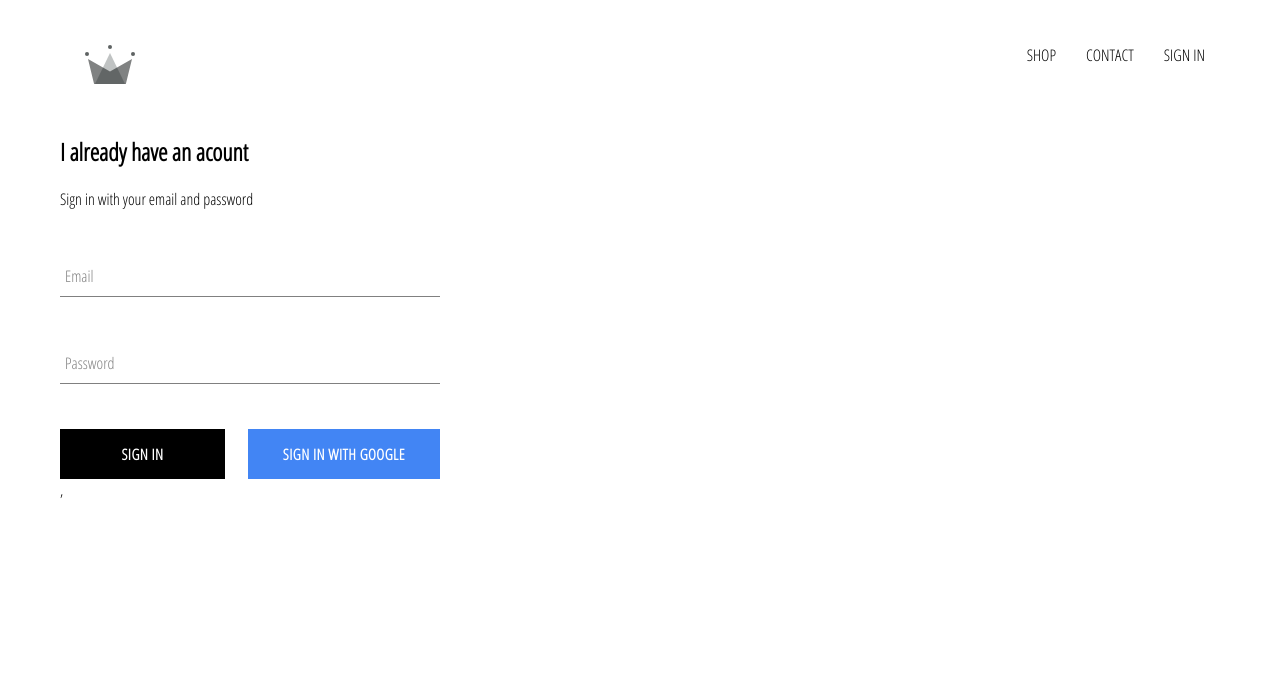
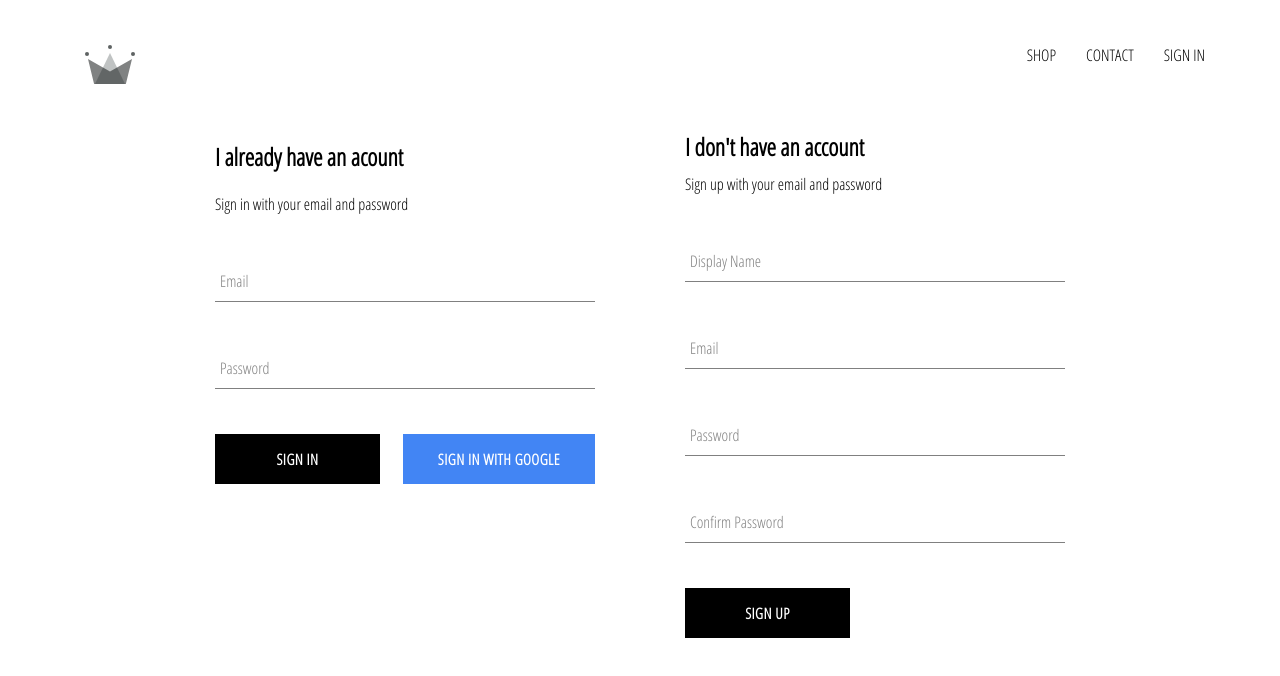
Before and after one commit to Zakariaels/crwn-clothing, a React (Create React App) app: page /signin in a window 1280 px wide. Shown: the top 676 px of the page. Built offline with nearby package versions, Linux system fonts and the light colour scheme; no server answers.

Commit message:
implemented firebase utils, included ability to store authenticated users into our firestore database

```diff
--- a/src/App.js
+++ b/src/App.js
@@ -6,7 +6,7 @@ import { HomePage } from './pages/homepage/homepage.component';
 import ShopPage from './pages/shop/shop.component';
 import Header from './components/header/header.component';
 import SignInAndSignUpPage from './pages/sign-in-and-sign-up/sign-in-and-sign-up.component';
-import { auth } from './firebase/firebase.utils';
+import { auth, createUserProfileDocument } from './firebase/firebase.utils';
 
 
 class App extends React.Component {
@@ -21,8 +21,23 @@ class App extends React.Component {
   unsubscribeFromAuth = null;
 
   componentDidMount() {
-    this.unsubscribeFromAuth = auth.onAuthStateChanged( user => {
-      this.setState( { currentUser: user } )
+    this.unsubscribeFromAuth = auth.onAuthStateChanged( async userAuth => {
+      if (userAuth) {
+          const userRef = await createUserProfileDocument(userAuth);
+          userRef.onSnapshot(snapShot => {
+            this.setState( {
+              currentUser: {
+                id: snapShot.id,
+                ...snapShot.data()
+              }
+             })
+          });
+
+      } else {
+        this.setState( {
+            currentUser: userAuth} )
+
+      }
     })
   }
 
--- /dev/null
+++ b/src/components/sign-up/sign-up.component.jsx
@@ -0,0 +1,94 @@
+import React from 'react';
+
+import FormInput from '../form-input/form-input.component';
+import CustomButton from '../custom-button/custom-button.component';
+import { auth, createUserProfileDocument } from '../../firebase/firebase.utils';
+
+import './sign-up.styles.scss';
+
+class SignUp extends React.Component {
+    constructor(props) {
+        super(props);
+
+        this.state = {
+            displayName: '',
+            email: '',
+            password: '',
+            confirmPassword: ''
+        }
+    }
+    handleSubmit = async event => {
+        event.preventDefault();
+        const { displayName, email, password, confirmPassword } = this.state;
+        if (password !== confirmPassword ) {
+            alert( "passwords don't match");
+            return;
+        }
+        try {
+            const { user } = await auth.createUserWithEmailAndPassword(email, password);
+            await createUserProfileDocument(user, {displayName});
+            this.setState( {
+                displayName: '',
+                email: '',
+                password: '',
+                confirmPassword: ''
+            } )
+        } catch (error) {
+            console.error(error);
+        }
+    }
+
+    handleChange = event => {
+        const { name, value } = event.target;
+        this.setState( {
+            [ name ]: value
+        } )
+    }
+    render() {
+        const { displayName, email, password, confirmPassword } = this.state;
+        return(
+            <div className='sign-up' >
+                <h2 className='title' > I don't have an account </h2>
+                <span> Sign up with your email and password </span>
+
+                <form className='sipn-up-form' onSubmit = { this.handleSubmit }>
+                <FormInput
+                            type = 'text'
+                            name = 'displayName'
+                            value = {displayName}
+                            onChange = { this.handleChange }
+                            label = 'Display Name'
+                            required
+                />
+                <FormInput
+                            type = 'email'
+                            name = 'email'
+                            value = {email}
+                            onChange = { this.handleChange }
+                            label = 'Email'
+                            required
+                />
+                 <FormInput
+                            type = 'password'
+                            name = 'password'
+                            value = {password}
+                            onChange = { this.handleChange }
+                            label = 'Password'
+                            required
+                />
+                <FormInput
+                            type = 'password'
+                            name = 'confirmPassword'
+                            value = {confirmPassword}
+                            onChange = { this.handleChange }
+                            label = 'Confirm Password'
+                            required
+                />
+                <CustomButton type = 'submit'> SIGN UP </CustomButton>
+                </form>
+            </div>
+        )
+    }
+}
+
+export default SignUp;
--- /dev/null
+++ b/src/components/sign-up/sign-up.styles.scss
@@ -0,0 +1,8 @@
+.sign-up {
+    display: flex;
+    flex-direction: column;
+    width: 380px;
+    .title {
+        margin: 10px 0;
+    }
+}
--- a/src/firebase/firebase.utils.js
+++ b/src/firebase/firebase.utils.js
@@ -12,6 +12,28 @@ const config = {
     appId: "1:335708701542:web:086279be6ea2360d4dfea7"
   };
 
+export const createUserProfileDocument = async(userAuth, additionalData) => {
+  if (!userAuth) return;
+  const userRef = firestore.doc(  `users/${userAuth.uid}`  );
+  const snapShot = await userRef.get();
+  // console.log( snapShot )
+  if(!snapShot.exists) {
+    const { displayName, email } = userAuth;
+    const createdAt = new Date();
+  try {
+        await userRef.set( {
+            displayName,
+            email,
+            createdAt,
+            ...additionalData
+         } )
+  } catch (error) {
+            console.log('error creating user', error.message);
+  }
+}
+return userRef;
+}
+
 firebase.initializeApp(config);
 
 export const auth = firebase.auth();
--- a/src/index.js
+++ b/src/index.js
@@ -5,11 +5,11 @@ import './index.css';
 import App from './App';
 
 ReactDOM.render(
-  <React.StrictMode>
+  // <React.StrictMode>
   <BrowserRouter>
     <App />
   </BrowserRouter>,
 
-  </React.StrictMode>,
+  // </React.StrictMode>,
   document.getElementById('root')
 );
--- a/src/pages/sign-in-and-sign-up/sign-in-and-sign-up.component.jsx
+++ b/src/pages/sign-in-and-sign-up/sign-in-and-sign-up.component.jsx
@@ -2,11 +2,12 @@ import React from 'react';
 
 import './sign-in-and-sign-up.styles.scss';
 import SignIn from '../../components/sign-in/sign-in.component';
-
+import SignUp from '../../components/sign-up/sign-up.component';
 
 const SignInAndSignUpPage = () => (
     <div className = 'sign-in-and-sign-up' >
         <SignIn />
+        <SignUp />
     </div>
 
 )
--- a/src/pages/sign-in-and-sign-up/sign-in-and-sign-up.styles.scss
+++ b/src/pages/sign-in-and-sign-up/sign-in-and-sign-up.styles.scss
@@ -0,0 +1,6 @@
+.sign-in-and-sign-up {
+    width: 850px;
+    display: flex;
+    justify-content: space-between;
+    margin: 30px auto;
+}
```
